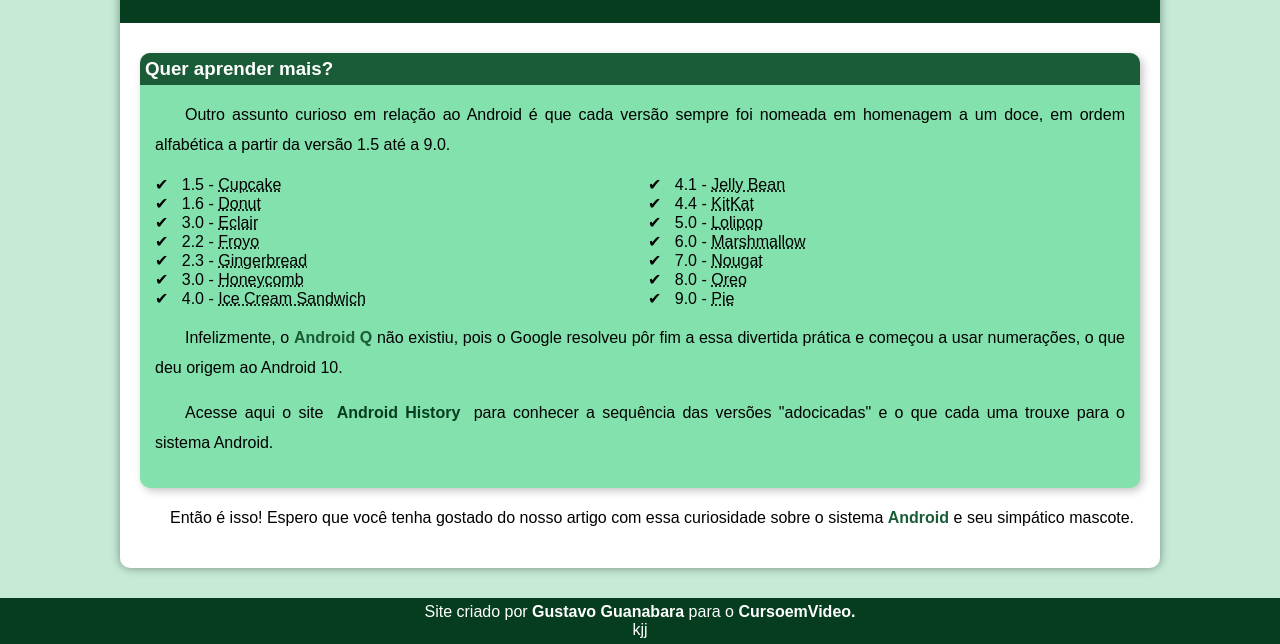
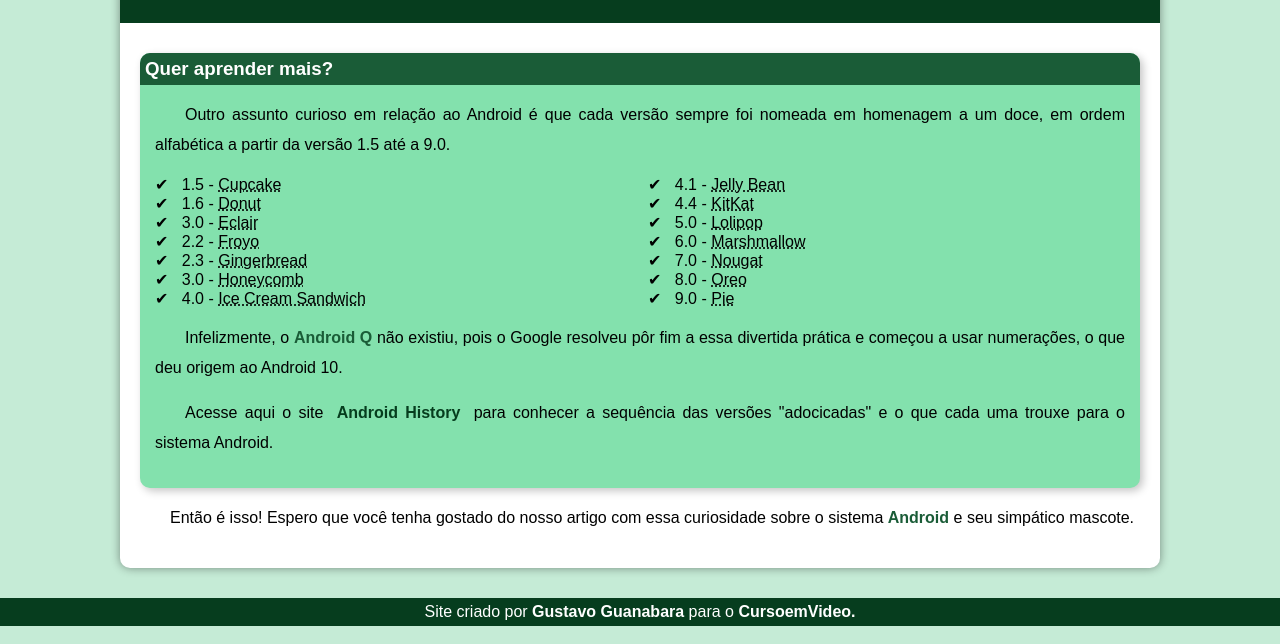
Before and after one commit to Guilherme-Tardim/Projeto-Android, a plain HTML site: page index.html in a window 1280 px wide. Shown: the part 2317-2961 px from the top of the page. Drawn offline with Linux system fonts and the light colour scheme.

Commit message:
Voltando

```diff
--- a/index.html
+++ b/index.html
@@ -186,7 +186,6 @@
                 target="_blank">Gustavo Guanabara</a> para o <a href="https://www.youtube.com/@cursoemvideo"
                 target="_blank">CursoemVideo.</a>
         </p>
-        <p>kjj</p>
     </footer>
 </body>
 
```
